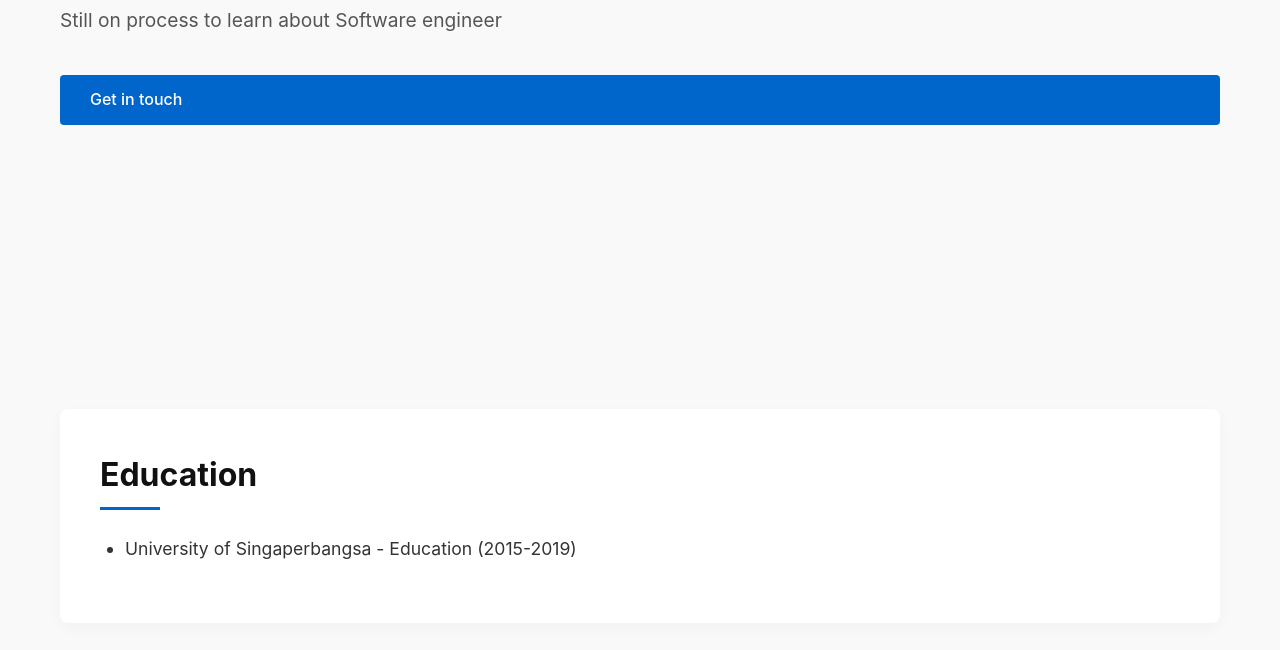
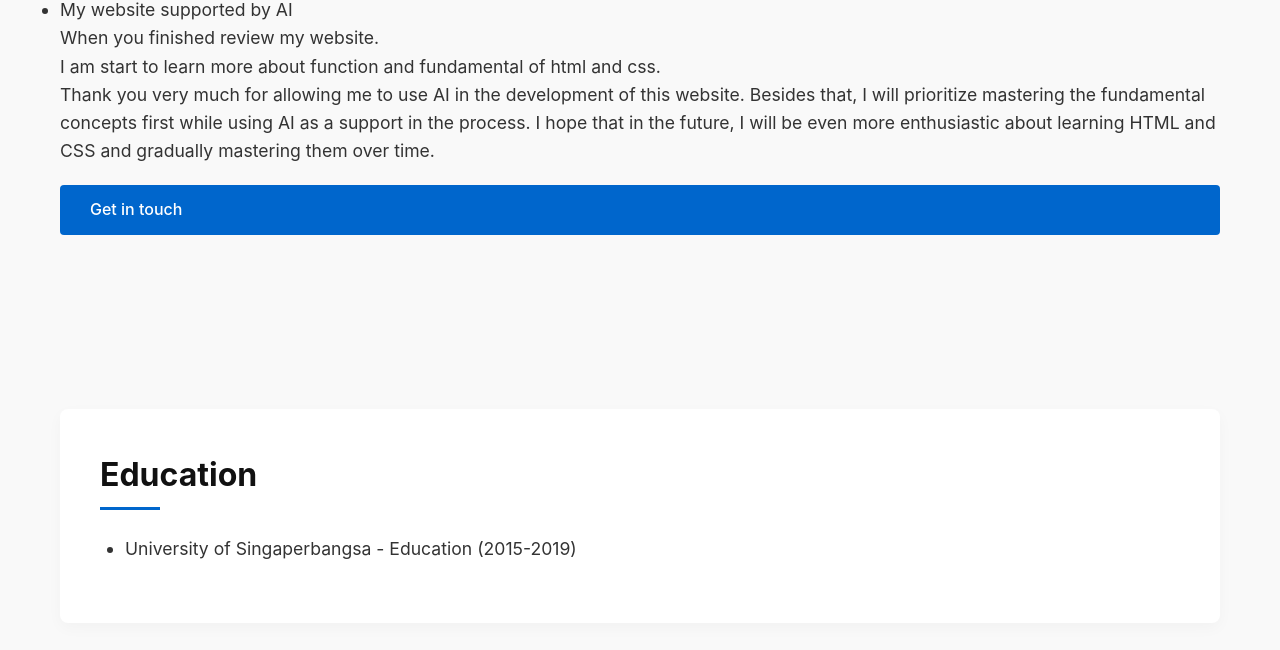
Before and after one commit to revou-fsse-feb25/milestone-1-boxkalengx, a plain HTML site: page index.html in a window 1280 px wide. Shown: the part 450-1100 px from the top of the page. Drawn offline with Linux system fonts and the light colour scheme.

Commit message:
edit hero section

```diff
--- a/index.html
+++ b/index.html
@@ -337,7 +337,17 @@
     <section class="hero-section">
         <h1 class="main-heading">Rian Arif Rahman <span class="subtitle">Full Stack Software Engineer</span></h1>
         <p class="hero-description">
-            Still on process to learn about Software engineer
+            Still on process to learn about Software engineer <br>
+            Thank you for visiting me today ! <br>
+            <ul class="content-list-item"> <li class="content-list-item">My website supported by AI
+                <p>When you finished review my website.</p>
+                <p> I am start to learn more about function and fundamental of html and css. </p>
+                <p>Thank you very much for allowing me to use AI in the development of this website. Besides that, I will prioritize mastering the fundamental concepts first while using AI as a support in the process. I hope that in the future, I will be even more enthusiastic about learning HTML and CSS and gradually mastering them over time.</p>
+            </li>
+            </ul>
+
+
+
         </p>
         <a href="contact.html" class="cta-button">Get in touch</a>
     </section>
```
